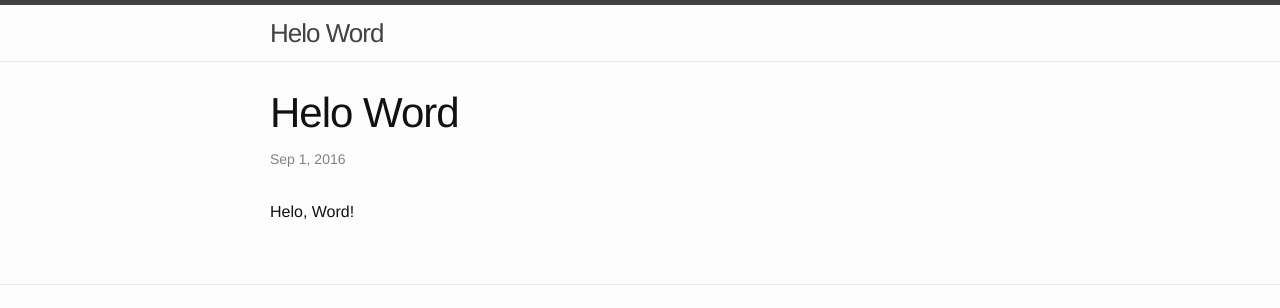
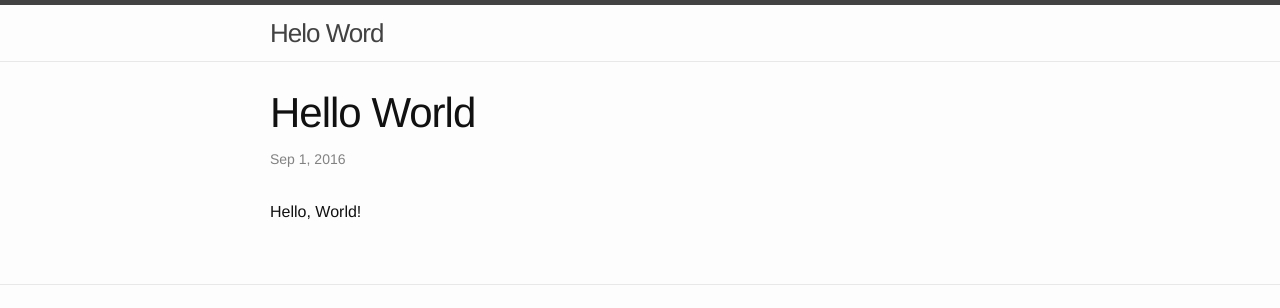
Before and after one commit to heloword/heloword.github.io, a Jekyll site: the page built from _posts/2016-09-01-helo-word.md, in a window 1280 px wide. Shown: the top 308 px of the page. Built offline with Jekyll 4.4.1, drawn with Linux system fonts in a browser that asks for light colours; Markdown is read by kramdown in place of the engine named in the settings; comment, search, counter and statistics services are not loaded.

Commit message:
Test Post

```diff
--- a/_posts/2016-09-01-helo-word.md
+++ b/_posts/2016-09-01-helo-word.md
@@ -1,6 +1,7 @@
 ---
 layout: post
-title: Helo Word
+title: Hello World
 tags: test
 ---
-Helo, Word!
+
+Hello, World!
```
